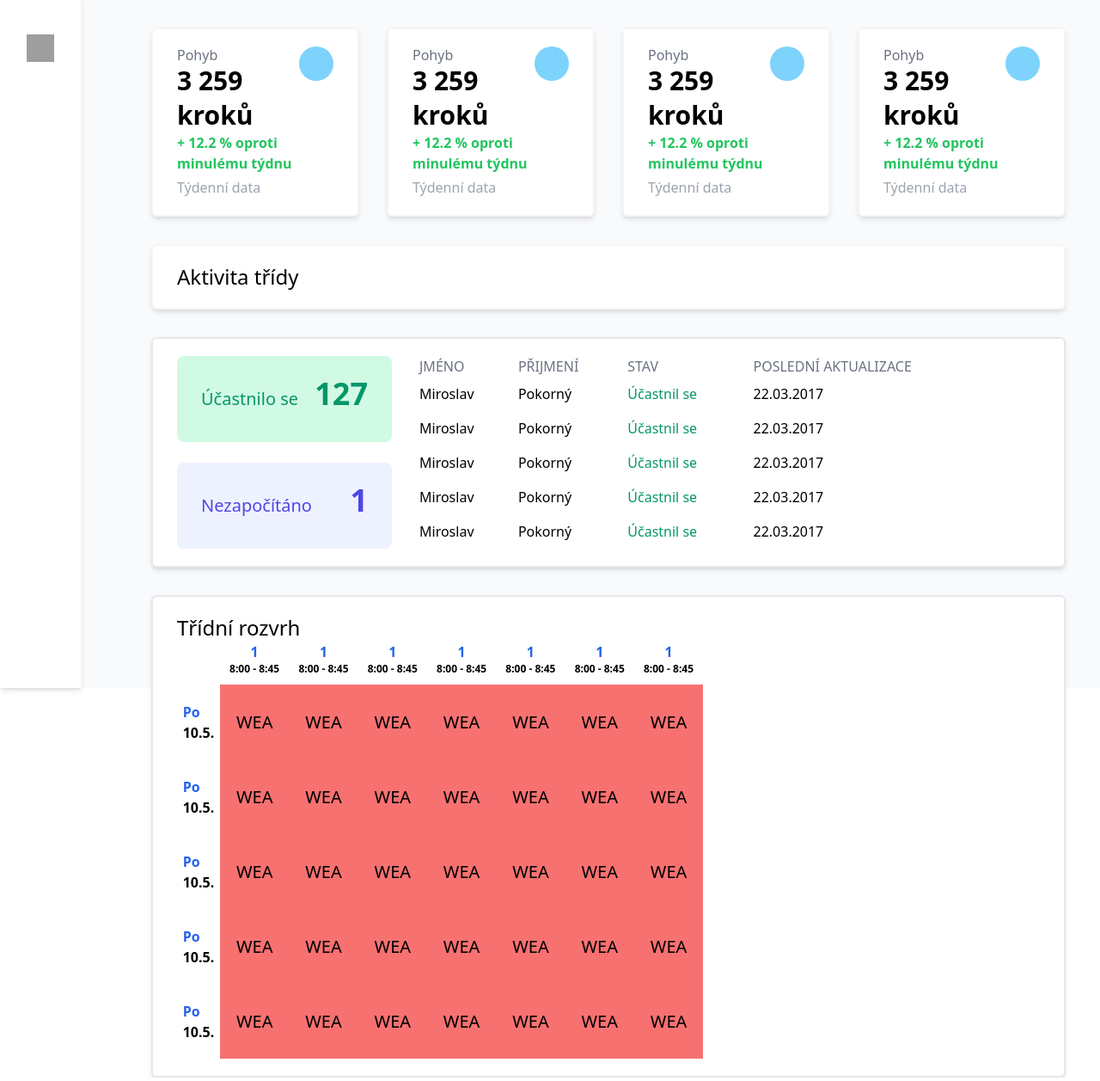
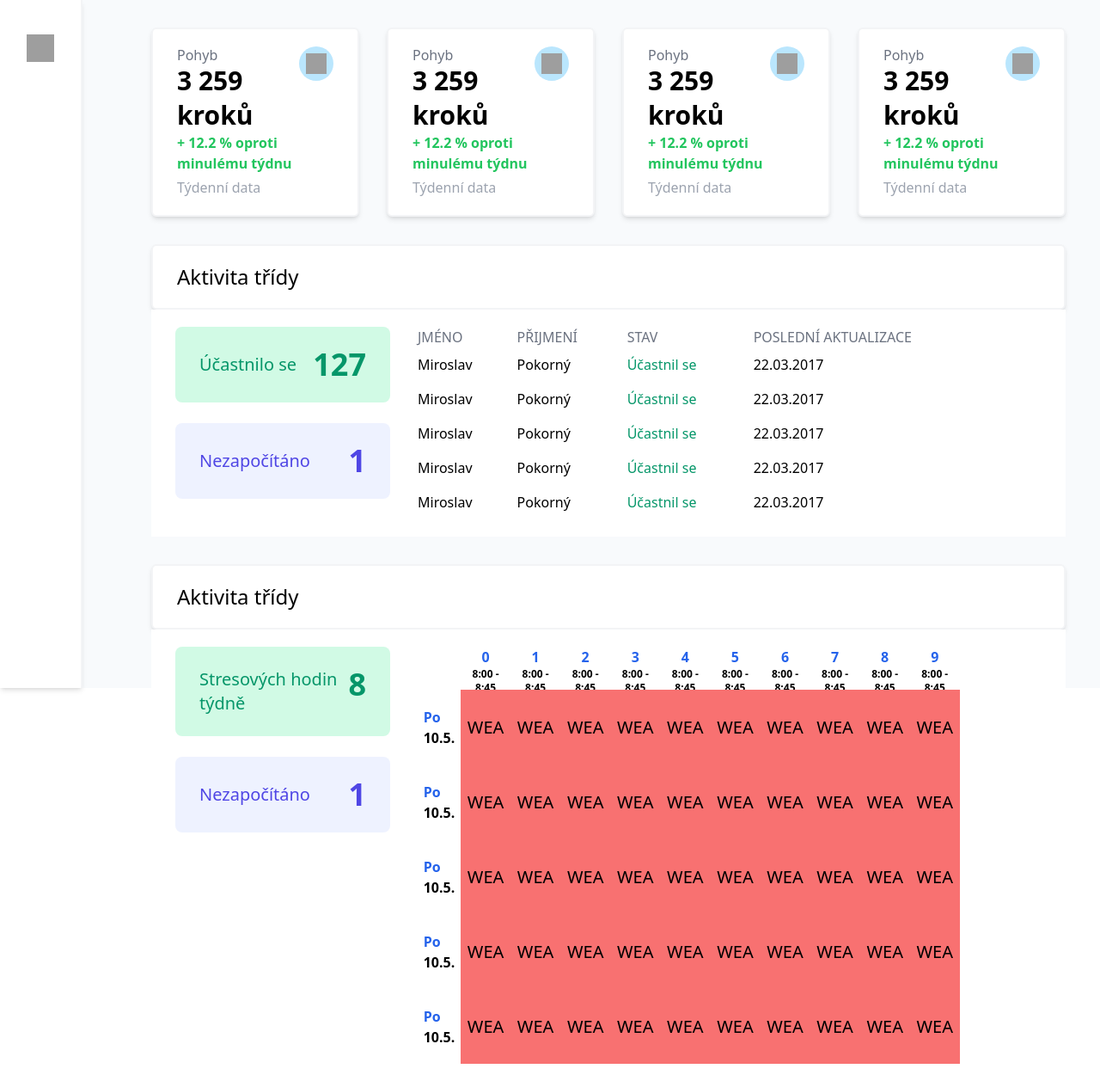
Before and after one commit to Dejw7n/hackithon-2022, a Flask app: template templates/pages/class/class.html in a window 1280 px wide. Shown: the whole page at 86% size. Run offline with Flask 2, Linux system fonts and the light colour scheme; the template is opened without the code that fills it, so the values that code supplies are empty; parts of the project's set-up code (start-up, migrations or seed data) failed here and were passed over; some libraries are stand-ins or nearby versions; grey boxes are pictures that could not be loaded.

Commit message:
Add responsivity to class page

```diff
--- a/templates/pages/class/class.html
+++ b/templates/pages/class/class.html
@@ -1,5 +1,5 @@
 {% extends 'base.html' %} {% block main %}
-<div class="grid grid-cols-4 gap-8">
+<div class="grid grid-rows-4 gap-4 lg:grid-rows-1 lg:grid-cols-4 lg:gap-8">
 	{%for i in range(0, 4)%}
 	<div class="flex px-7 py-5 rounded-md shadow-md border-2 border-gray-100 bg-white">
 		<div class="">
@@ -11,7 +11,9 @@
 			</div>
 		</div>
 		<div class="ml-auto">
-			<div class="w-10 h-10 rounded-full bg-sky-300"></div>
+			<div class="w-10 h-10 p-2 rounded-full bg-sky-200">
+				<img src="/static/src/media/ïcons/icons8-shoes-30.png" alt="" class="h-full" />
+			</div>
 		</div>
 	</div>
 	{%endfor%}
@@ -20,10 +22,8 @@
 	<div class="px-7 py-5 rounded-md shadow-md border-2 border-gray-100 bg-white">
 		<h1 class="text-2xl">Aktivita třídy</h1>
 	</div>
-</div>
-<div class="mt-8">
-	<div class="flex px-7 py-5 rounded-md shadow-md border-2 border-gray-200 bg-white">
-		<div class="grid grid-rows-2 gap-6">
+	<div class="block px-7 py-5 bg-white lg:flex">
+		<div class="">
 			<div class="flex min-w-[250px] px-7 py-6 rounded-lg bg-emerald-100">
 				<div class="grid">
 					<div class="my-auto">
@@ -34,7 +34,7 @@
 					<span class="text-4xl text-emerald-600 font-semibold">127</span>
 				</div>
 			</div>
-			<div class="flex min-w-[250px] px-7 py-6 rounded-lg bg-indigo-50">
+			<div class="flex min-w-[250px] mt-6 px-7 py-6 rounded-lg bg-indigo-50">
 				<div class="grid">
 					<div class="my-auto">
 						<span class="text-xl text-indigo-600">Nezapočítáno</span>
@@ -45,7 +45,7 @@
 				</div>
 			</div>
 		</div>
-		<div class="w-full ml-8">
+		<div class="w-full mt-4 lg:mt-0 lg:ml-8">
 			<div class="table w-full">
 				<div class="table-row">
 					<div class="table-cell">
@@ -82,15 +82,39 @@
 	</div>
 </div>
 <div class="mt-8">
-	<div class="px-7 py-5 rounded-md shadow-md border-2 border-gray-200 bg-white">
-		<h1 class="text-2xl">Třídní rozvrh</h1>
+	<div class="px-7 py-5 rounded-md shadow-md border-2 border-gray-100 bg-white">
+		<h1 class="text-2xl">Aktivita třídy</h1>
+	</div>
+	<div class="block px-7 py-5 bg-white lg:flex">
 		<div class="">
+			<div class="flex min-w-[250px] px-7 py-6 rounded-lg bg-emerald-100">
+				<div class="grid">
+					<div class="my-auto">
+						<span class="text-xl text-emerald-600">Stresových hodin týdně</span>
+					</div>
+				</div>
+				<div class="ml-auto">
+					<span class="text-4xl text-emerald-600 font-semibold">8</span>
+				</div>
+			</div>
+			<div class="flex min-w-[250px] mt-6 px-7 py-6 rounded-lg bg-indigo-50">
+				<div class="grid">
+					<div class="my-auto">
+						<span class="text-xl text-indigo-600">Nezapočítáno</span>
+					</div>
+				</div>
+				<div class="ml-auto">
+					<span class="text-4xl text-indigo-600 font-semibold">1</span>
+				</div>
+			</div>
+		</div>
+		<div class="w-full lg:ml-8">
 			<div class="timetable-row-day">
 				<div class="timetable-cell-day"></div>
-				{%for i in range(0, 7)%}
+				{%for i in range(0, 10)%}
 				<div class="timetable-row-cell-day">
 					<div class="m-auto">
-						<p class="text-blue-600 text-center font-semibold">1</p>
+						<p class="text-blue-600 text-center font-semibold">{{ i }}</p>
 						<p class="text-xs text-center font-semibold">8:00 - 8:45</p>
 					</div>
 				</div>
@@ -104,7 +128,7 @@
 						<p class="font-semibold">10.5.</p>
 					</div>
 				</div>
-				{%for i in range(0, 7)%}
+				{%for i in range(0, 10)%}
 				<div class="timetable-cell bg-red-400">
 					<div class="m-auto">
 						<p class="text-xl">WEA</p>
@@ -115,5 +139,5 @@
 			{% endfor %}
 		</div>
 	</div>
+	{% endblock %}
 </div>
-{% endblock %}
```
